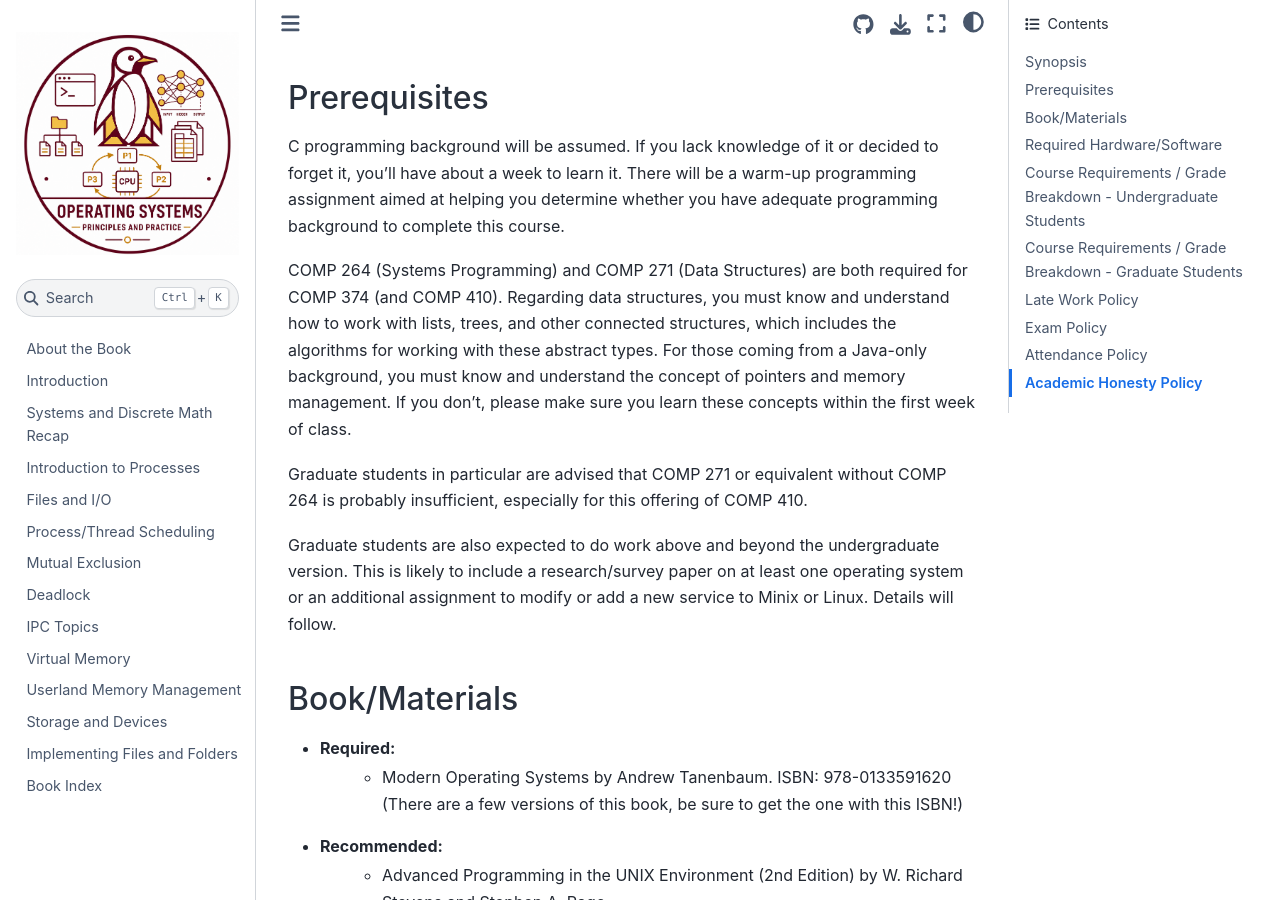
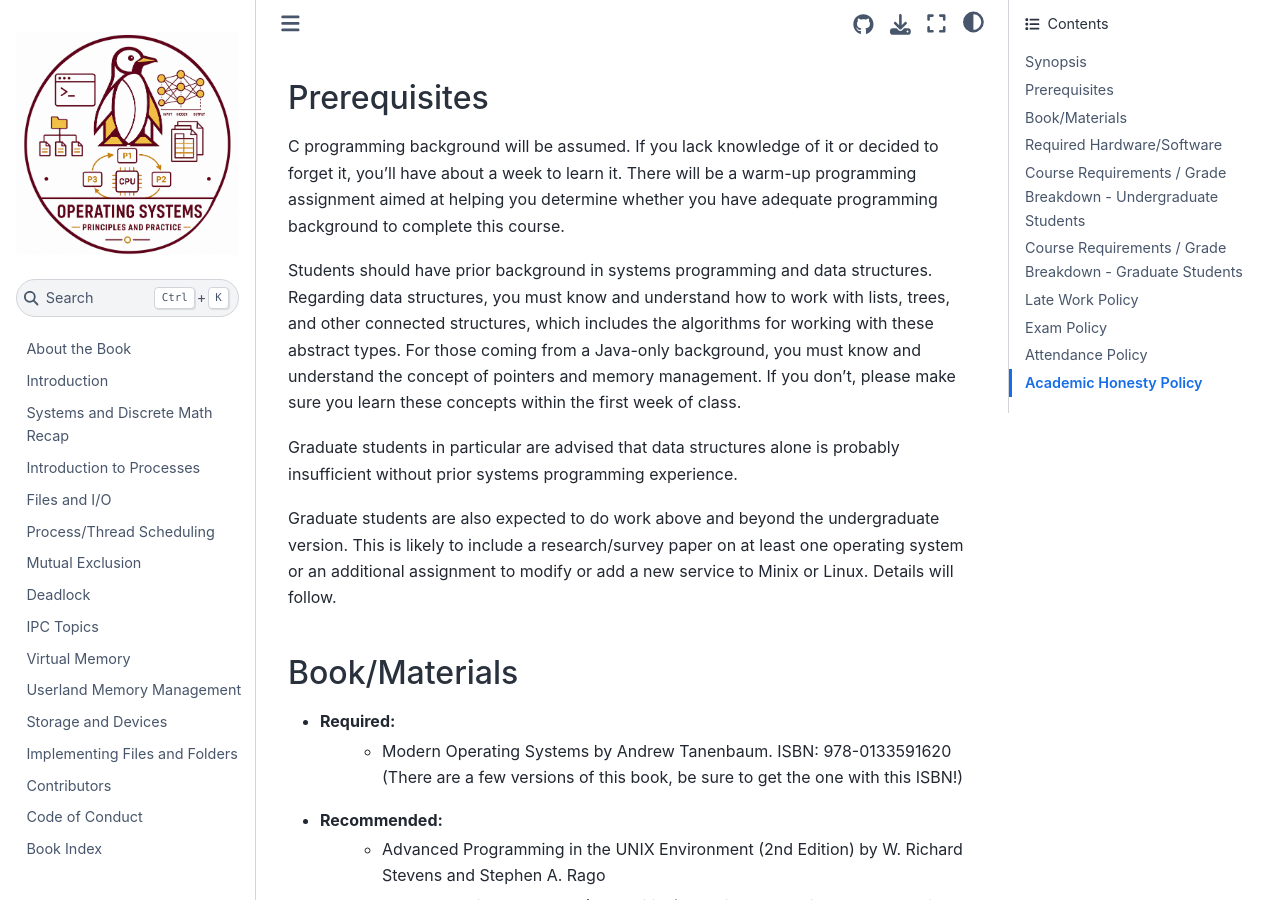
Before and after one commit to LoyolaChicagoBooks/operatingsystems, a Sphinx documentation site: the page built from source/syllabus.rst, in a window 1280 px wide and 900 px high, scrolled down 594 px. Built offline with Sphinx 7.4.7 and the Sphinx Book theme 1.1.4, drawn with Linux system fonts in a browser that asks for light colours.

Commit message:
Add contributor and conduct pages

```diff
--- a/source/index.rst
+++ b/source/index.rst
@@ -6,8 +6,8 @@
 Welcome to Operating Systems
 =============================
 
-You have reached the home of Operating Systems (COMP 310-410) at Loyola University Chicago in
-the Computer Science Department.
+This site contains lecture notes, examples, and supporting materials for
+Operating Systems.
 
 .. toctree::
    :maxdepth: 2
@@ -25,4 +25,6 @@ the Computer Science Department.
    userlandmm
    storage
    fs
+   contributors
+   code-of-conduct
    bookindex
--- a/source/syllabus.rst
+++ b/source/syllabus.rst
@@ -15,9 +15,16 @@ Prerequisites
 -------------
 C programming background will be assumed. If you lack knowledge of it or decided to forget it, you'll have about a week to learn it. There will be a warm-up programming assignment aimed at helping you determine whether you have adequate programming background to complete this course.
 
-COMP 264 (Systems Programming) and COMP 271 (Data Structures) are both required for COMP 374 (and COMP 410). Regarding data structures, you must know and understand how to work with lists, trees, and other connected structures, which includes the algorithms for working with these abstract types. For those coming from a Java-only background, you must know and understand the concept of pointers and memory management. If you don't, please make sure you learn these concepts within the first week of class.
+Students should have prior background in systems programming and data
+structures. Regarding data structures, you must know and understand how
+to work with lists, trees, and other connected structures, which includes
+the algorithms for working with these abstract types. For those coming
+from a Java-only background, you must know and understand the concept of
+pointers and memory management. If you don't, please make sure you learn
+these concepts within the first week of class.
 
-Graduate students in particular are advised that COMP 271 or equivalent without COMP 264 is probably insufficient, especially for this offering of COMP 410.
+Graduate students in particular are advised that data structures alone is
+probably insufficient without prior systems programming experience.
 
 Graduate students are also expected to do work above and beyond the undergraduate version. This is likely to include a research/survey paper on at least one operating system or an additional assignment to modify or add a new service to Minix or Linux. Details will follow.
 
```
Also changed, not shown: source/code-of-conduct.rst (added, +58 -0 lines), source/contributors.rst (added, +32 -0 lines).
